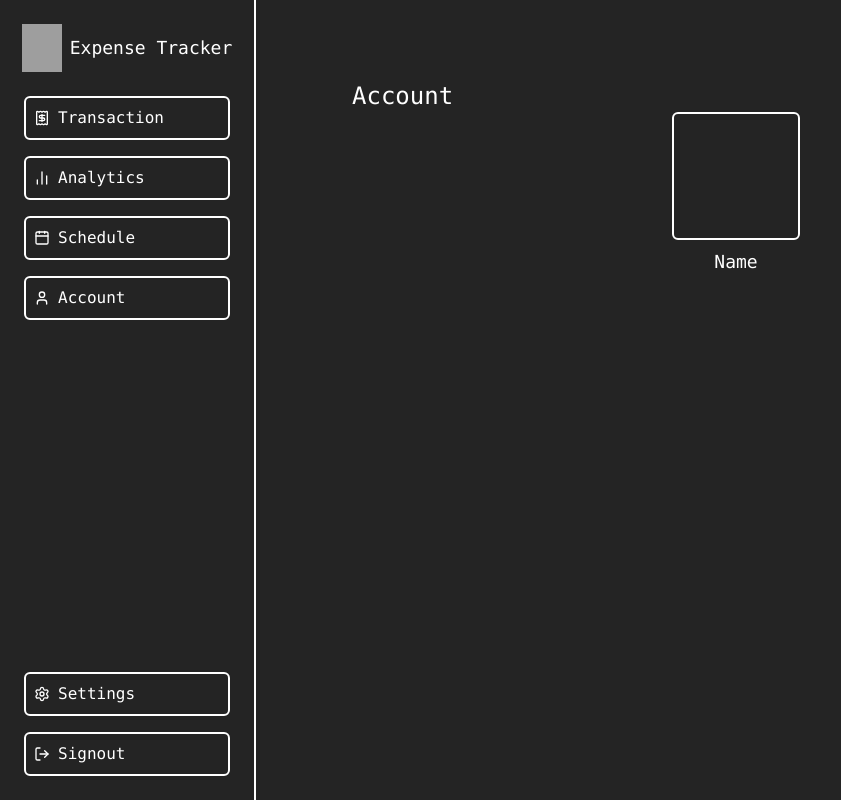
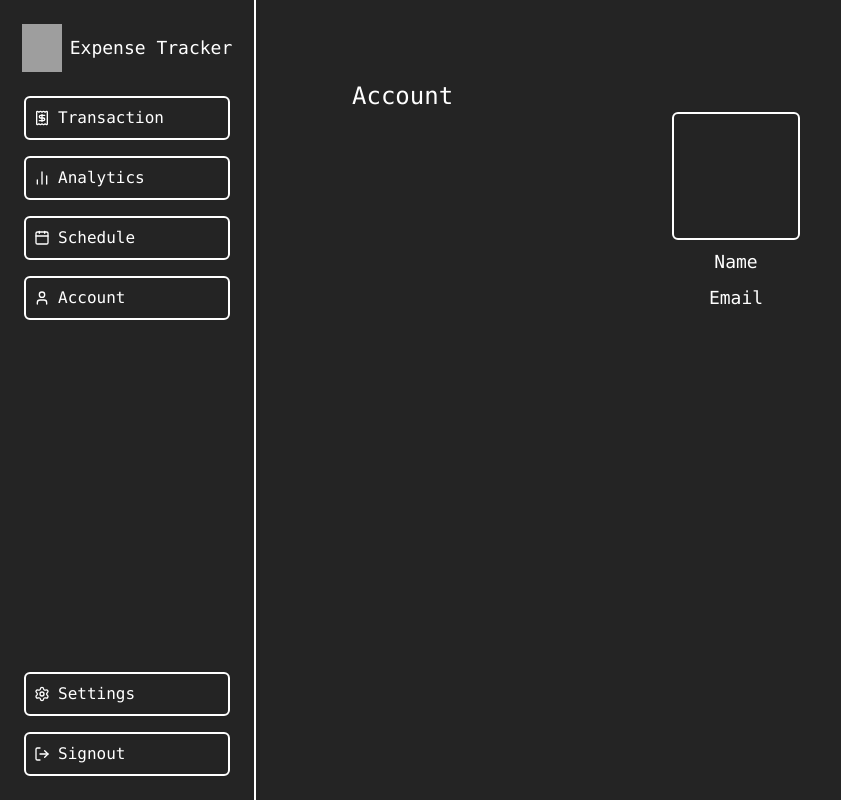
Before and after one commit to Ein-shen/Finance_tracker, a React (Vite) app in the folder client/: page /dashboard/account in a window 1280 px wide. Shown: the whole page, without its empty margins (0-841 px from the left). Built offline with nearby package versions, Linux system fonts and the light colour scheme; no server answers; grey boxes are pictures that could not be loaded.

Commit message:
added the email here in the account as reference what im doing todo

```diff
--- a/client/src/pages/user/Account.jsx
+++ b/client/src/pages/user/Account.jsx
@@ -24,6 +24,9 @@ export const Account = () => {
           <h1 className="font-mono text-lg text-center mt-2">
             Name
           </h1>
+          <h1 className="font-mono text-lg text-center mt-2">
+            Email
+          </h1>
         </div>
     </div>
   )
```
